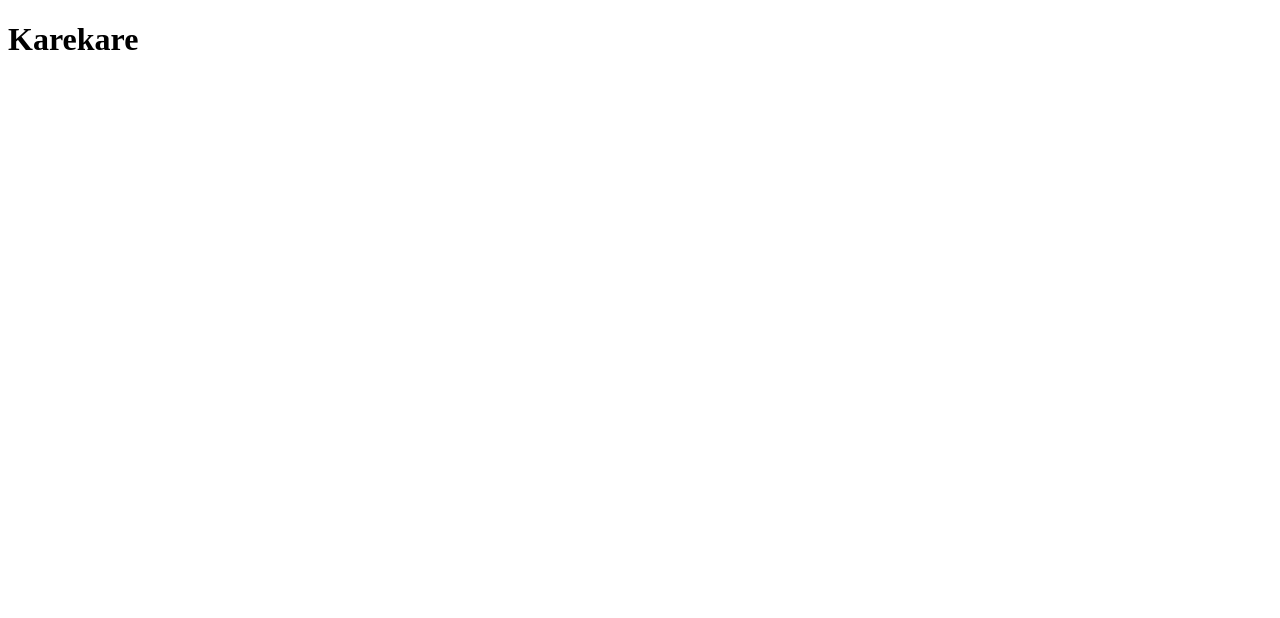
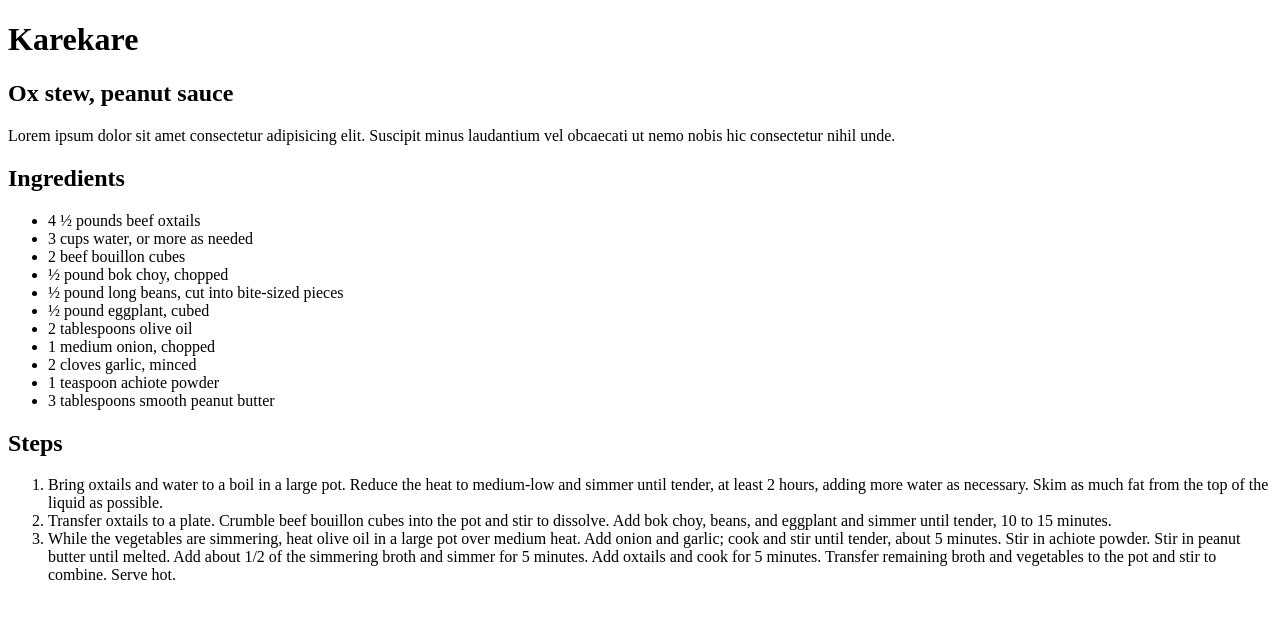
Before and after one commit to nikkomawili/odin-recipes, a plain HTML site: page recipes/karekare.html in a window 1280 px wide. Drawn offline with Linux system fonts and the light colour scheme.

Commit message:
Recipes completed. Sarabasab and Karekare.

```diff
--- a/recipes/karekare.html
+++ b/recipes/karekare.html
@@ -7,5 +7,30 @@
 </head>
 <body>
     <h1>Karekare</h1>
+    <h2>Ox stew, peanut sauce</h2>
+    <p>Lorem ipsum dolor sit amet consectetur adipisicing elit. Suscipit minus laudantium vel obcaecati ut nemo nobis hic consectetur nihil unde.</p>
+    <h2>Ingredients</h2>
+    <ul>
+        <li>4 ½ pounds beef oxtails</li>
+        <li>3 cups water, or more as needed</li>
+        <li>2 beef bouillon cubes</li>
+        <li>½ pound bok choy, chopped</li>
+        <li>½ pound long beans, cut into bite-sized pieces</li>
+        <li>½ pound eggplant, cubed</li>
+        <li>2 tablespoons olive oil</li>
+        <li>1 medium onion, chopped</li>
+        <li>2 cloves garlic, minced</li>
+        <li>1 teaspoon achiote powder</li>
+        <li>3 tablespoons smooth peanut butter</li>
+    </ul>
+
+    <h2>Steps</h2>
+    <ol>
+        <li>Bring oxtails and water to a boil in a large pot. Reduce the heat to medium-low and simmer until tender, at least 2 hours, adding more water as necessary. Skim as much fat from the top of the liquid as possible.</li>
+
+        <li>Transfer oxtails to a plate. Crumble beef bouillon cubes into the pot and stir to dissolve. Add bok choy, beans, and eggplant and simmer until tender, 10 to 15 minutes.</li>
+
+        <li>While the vegetables are simmering, heat olive oil in a large pot over medium heat. Add onion and garlic; cook and stir until tender, about 5 minutes. Stir in achiote powder. Stir in peanut butter until melted. Add about 1/2 of the simmering broth and simmer for 5 minutes. Add oxtails and cook for 5 minutes. Transfer remaining broth and vegetables to the pot and stir to combine. Serve hot.</li>
+    </ol>
 </body>
 </html>
```
Also changed, not shown: recipes/sarabasab.html (+25 -0 lines).
